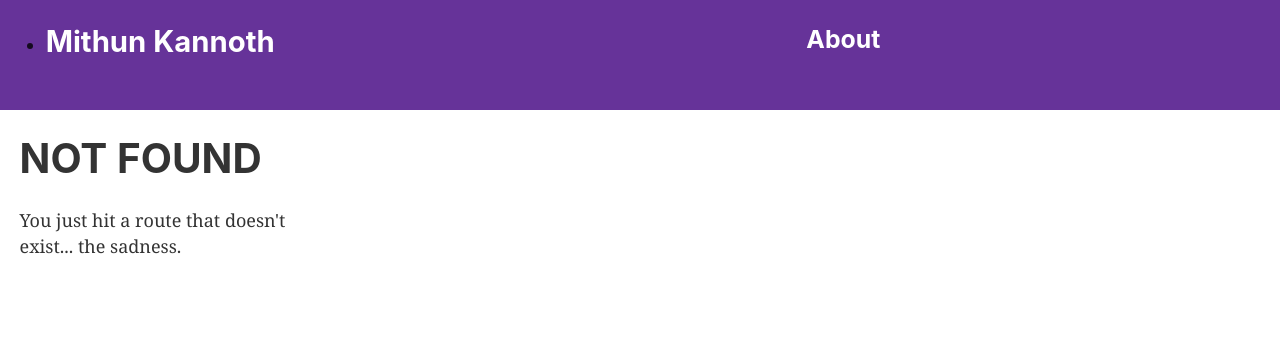
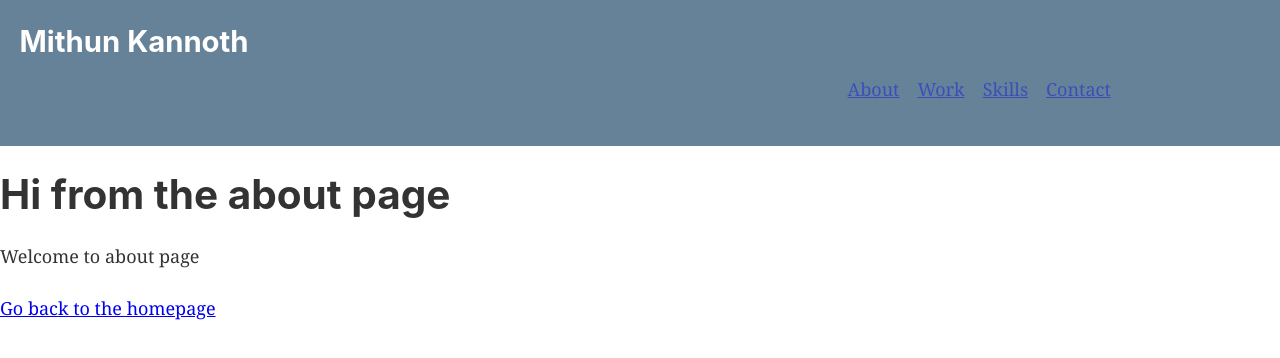
Before and after one commit to mkannoth/myprofile, a Gatsby site: page /about in a window 1280 px wide. Before the commit this address had no page. Built offline with nearby package versions, Linux system fonts and the light colour scheme; Gatsby itself is replaced by a stand-in of ours.

Commit message:
Added Image

```diff
--- a/gatsby-config.js
+++ b/gatsby-config.js
@@ -1,3 +1,5 @@
+const path = require('path')
+
 module.exports = {
   siteMetadata: {
     title: 'Mithun Kannoth',
@@ -8,7 +10,7 @@ module.exports = {
     {
       resolve: `gatsby-plugin-manifest`,
       options: {
-        name: 'gatsby-starter-default',
+        name: 'Mithun Kannoth',
         short_name: 'starter',
         start_url: '/',
         background_color: '#663399',
@@ -16,7 +18,15 @@ module.exports = {
         display: 'minimal-ui',
         icon: 'src/images/gatsby-icon.png', // This path is relative to the root of the site.
       },
+    },{
+      resolve: `gatsby-source-filesystem`,
+      options: {
+        name: 'images',
+        path: path.join(__dirname, 'src', 'images'),
+      },
     },
     'gatsby-plugin-offline',
+    'gatsby-transformer-sharp',
+    'gatsby-plugin-sharp'
   ],
 }
--- a/src/components/header.js
+++ b/src/components/header.js
@@ -4,20 +4,22 @@ import { Link } from 'gatsby'
 const Header = ({ siteTitle }) => (
   <div
     style={{
-      background: 'rebeccapurple',
+      background: 'rgb(102, 130, 153)',
       marginBottom: '1.45rem',
     }}
   >
   <div
       style={{
         margin: '10',
-        maxWidth: 950,
+        maxWidth: '100%',
         padding: '1.45rem 1.0875rem',
       }}
     >
-    <ul>
-     <li>
-      <span>
+    <div
+      style={{
+        display: 'inline-block'
+      }}
+    >
     <h2 style={{ margin: 0, display: 'inline-block'}}>
        <Link
          to="/"
@@ -29,12 +31,22 @@ const Header = ({ siteTitle }) => (
          {siteTitle}
        </Link>
     </h2>
-       <h3 style={{ float: 'right', display: 'inline-block', 'padding-right': 50, color: 'white' }}>
-        About
-       </h3>
-       </span>
-       </li>
-       </ul>
+    </div>
+    <div
+         style={{
+   display: 'inline-block',
+   color: 'white',
+   opacity: .4,
+   padding: '1rem',
+   transition: 'all .2s ease-in-out'
+         }}
+       >
+   <Link style={{'padding-left': '45rem'}} to="/about/">About</Link>
+   <Link style={{'padding-left': '1em'}} to="/work/">Work</Link>
+   <Link style={{'padding-left': '1em'}} to="/skills/">Skills</Link>
+   <Link style={{'padding-left': '1em'}} to="/contact/">Contact</Link>
+       </div>
+
     </div>
   </div>
 )
--- a/src/components/layout.js
+++ b/src/components/layout.js
@@ -5,6 +5,7 @@ import { StaticQuery, graphql } from 'gatsby'
 
 import Header from './header'
 import './layout.css'
+
 
 const Layout = ({ children }) => (
   <StaticQuery
@@ -29,16 +30,9 @@ const Layout = ({ children }) => (
           <html lang="en" />
         </Helmet>
         <Header siteTitle={data.site.siteMetadata.title} />
-        <div
-          style={{
-            margin: '0,10,10',
-            maxWidth: 350,
-            padding: '0px 1.0875rem 1.45rem',
-            paddingTop: 0,
-          }}
-        >
+
           {children}
-        </div>
+
       </>
     )}
   />
--- /dev/null
+++ b/src/pages/about.js
@@ -0,0 +1,14 @@
+import React from 'react'
+import { Link } from 'gatsby'
+
+import Layout from '../components/layout'
+
+const AboutPage = () => (
+  <Layout>
+    <h1>Hi from the about page</h1>
+    <p>Welcome to about page</p>
+    <Link to="/">Go back to the homepage</Link>
+  </Layout>
+)
+
+export default AboutPage
```
Also changed, not shown: package.json (+9 -5 lines), src/pages/contact.js (added, +14 -0 lines), src/pages/index.js (+19 -5 lines), src/pages/skills.js (added, +14 -0 lines), src/pages/work.js (added, +14 -0 lines), src/images/1425-965.JPG (added), 2 other files. Lines whose indentation alone changed are shown as unchanged.
